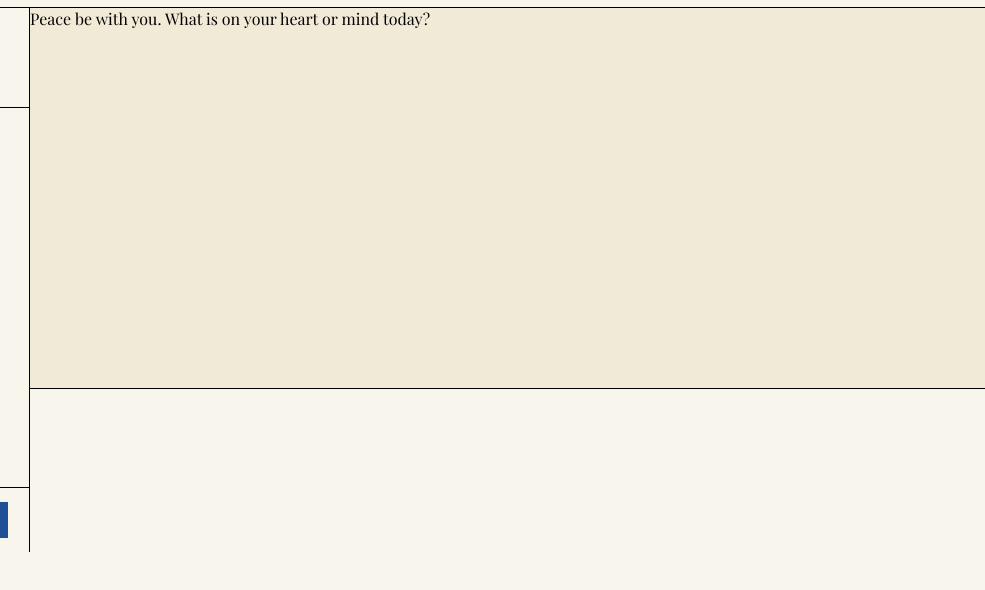
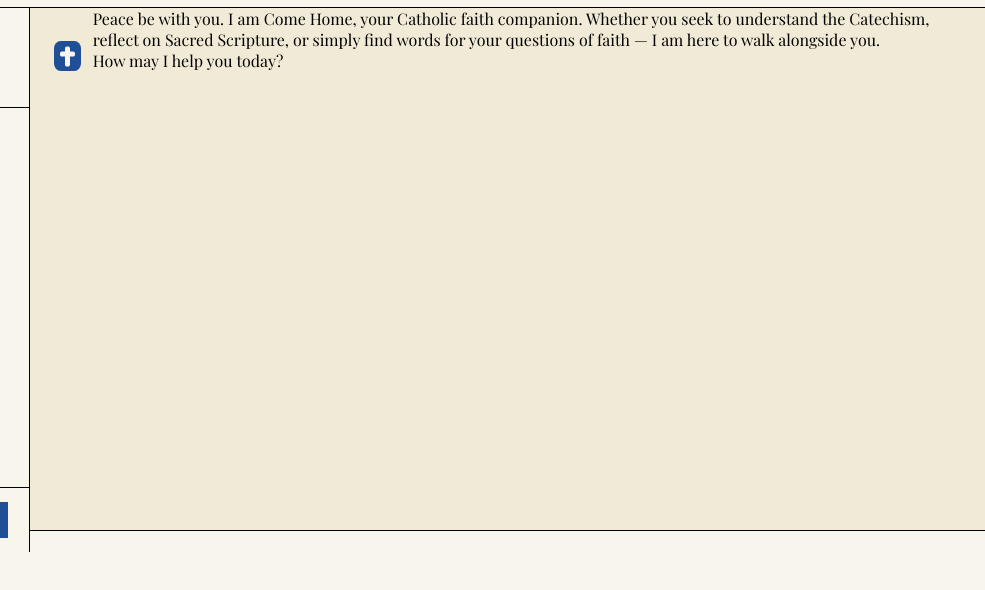
Before and after one commit to davearcillas29/come-home, a plain HTML site: page index.html in a window 1280 px wide. Shown: the part 46-636 px from the top of the page, 295-1280 px from the left. Drawn offline with nearby package versions, Linux system fonts and the light colour scheme; a web font is replaced by a local one.

Commit message:
I already fixed the issue on the burger menu, I laso focused more on the message section of this project and also I already finished putting the user input section in to a flex behavior, I still lack responsiveness, changing fixed units into responsive units, overall design for the message section and user input section.

```diff
--- /dev/null
+++ b/assets/css/ai-avatar.css
@@ -0,0 +1,9 @@
+.ai-avatar{
+    height: 30px;
+    width: 50px;
+    background-color: var(--light-theme-blue);
+    display: flex;
+    justify-content: center;
+    align-items: center;
+    border-radius: 25%;
+}
--- /dev/null
+++ b/assets/css/ai-response-container.css
@@ -0,0 +1,6 @@
+.ai-response-container{
+    display: flex;
+    flex-direction: row;
+    align-items: flex-end;
+    gap: 12px;
+}
--- a/assets/css/chat-section-messages.css
+++ b/assets/css/chat-section-messages.css
@@ -4,4 +4,6 @@
     overflow-y: auto;
     border-bottom: 1px solid var(--border-color);
     background-color: var(--bg-secondary);
+    padding-left: 24px;
+    padding-right: 24px;
 }
--- /dev/null
+++ b/assets/css/chat-section-user-input.css
@@ -0,0 +1,3 @@
+.user-input{
+    flex: 0.3;
+}
--- a/assets/css/full-readings-button.css
+++ b/assets/css/full-readings-button.css
@@ -5,5 +5,5 @@
     font-size: 0.85rem;
     font-weight: bold;
     padding: 10px 70px;
-    background-color: var(--reading-btn-bg);
+    background-color: var(--light-theme-blue);
 }
--- a/assets/css/main.css
+++ b/assets/css/main.css
@@ -7,6 +7,9 @@
 @import 'full-readings-button.css';
 @import 'chat-section-container.css';
 @import 'chat-section-messages.css';
+@import 'ai-response-container.css';
+@import 'ai-avatar.css';
+@import 'chat-section-user-input.css';
 
 /* Universal Reset */
 *{
@@ -15,7 +18,10 @@
     box-sizing: border-box;
 }
 
-body{
+html, body{
+    height: 100%;
+    display: flex;
+    flex-direction: column;
     font-family: var(--main-font);
     background-color: var(--bg-primary);
     color: var(--text-primary);
@@ -25,4 +31,5 @@ body{
 main{
     display: flex;
     flex-direction: row;
+    flex: 1;
 }
--- a/assets/css/reading-content.css
+++ b/assets/css/reading-content.css
@@ -3,4 +3,5 @@
     height: 380px;
     border-bottom: 1px solid var(--border-color);
     border-right: 1px solid var(--border-color);
+    overflow-y: auto;
 }
--- a/assets/css/variables.css
+++ b/assets/css/variables.css
@@ -9,7 +9,7 @@
     --text-primary: #000000;
     --border-color: #000000;
     --card-bg: #E7E3D4;
-    --reading-btn-bg: #1F4F96;
+    --light-theme-blue: #1F4F96;
 
     /* Brand Accent Colors */
     --color-olive-green: #6B7A45;
@@ -25,5 +25,6 @@ body.dark-theme {
     --text-primary: #FFFFFF;
     --border-color: #FFFFFF;
     --card-bg: #22252E;
-    --reading-btn-bg: #3A6BBF;
+    --light-theme-blue: #3A6BBF;
+    --color-dark-grey: #9A9282;
 }
--- a/index.html
+++ b/index.html
@@ -91,8 +91,19 @@
             <section class="chat-section" aria-label="AI chat section">
                 <!-- Whole Chat Section -->
                 <div class="chat-messages" id="chat-messages" role="log" aria-live="polite">
-                    <div class="message ai-message">
-                        <p>Peace be with you. What is on your heart or mind today?</p>
+                    <!-- Welcome Message of the AI-->
+                    <div class="ai-response-container">
+                        <div class="ai-avatar">
+                            <svg aria-hidden="true" xmlns="http://www.w3.org/2000/svg" width="25" height="25" viewBox="0 0 640 640" fill="#F8F5EC"><!--!Font Awesome Free v7.3.1 by @fontawesome - https://fontawesome.com License - https://fontawesome.com/license/free Copyright 2026 Fonticons, Inc.--><path d="M304 64C277.5 64 256 85.5 256 112L256 192L176 192C149.5 192 128 213.5 128 240L128 272C128 298.5 149.5 320 176 320L256 320L256 528C256 554.5 277.5 576 304 576L336 576C362.5 576 384 554.5 384 528L384 320L464 320C490.5 320 512 298.5 512 272L512 240C512 213.5 490.5 192 464 192L384 192L384 112C384 85.5 362.5 64 336 64L304 64z"/></svg>
+                        </div>
+
+                        <div class="message-time-container">
+                            <div class="message ai-message">
+                                <p>Peace be with you. I am Come Home, your Catholic faith companion. Whether you seek to understand the Catechism, reflect on Sacred Scripture, or simply find words for your questions of faith — I am here to walk alongside you.</p>
+                                <p>How may I help you today?</p>
+                            </div>
+                            <span class="message-timestamp" id="message-timestamp"></span>
+                        </div>
                     </div>
                 </div>
                 <div class="user-input">
```
Also changed, not shown: assets/css/chat-section-input.css (deleted).
